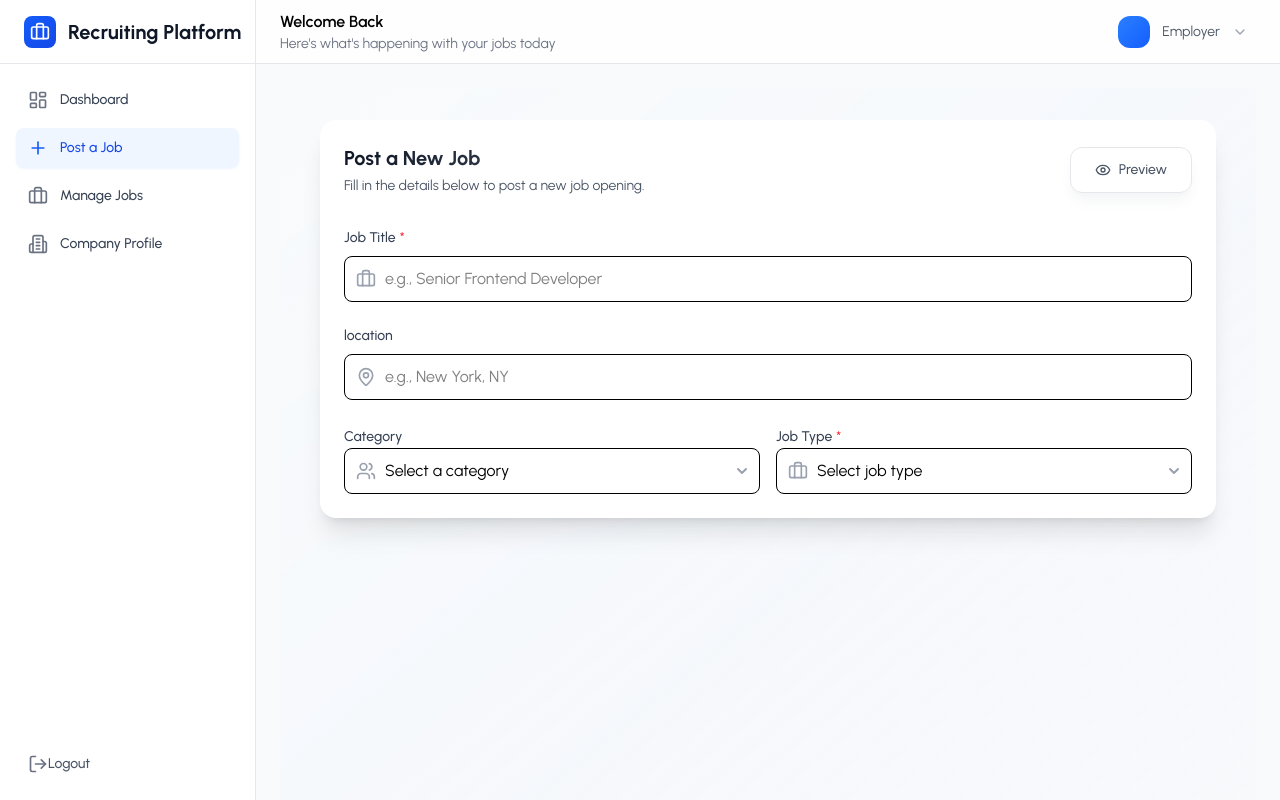
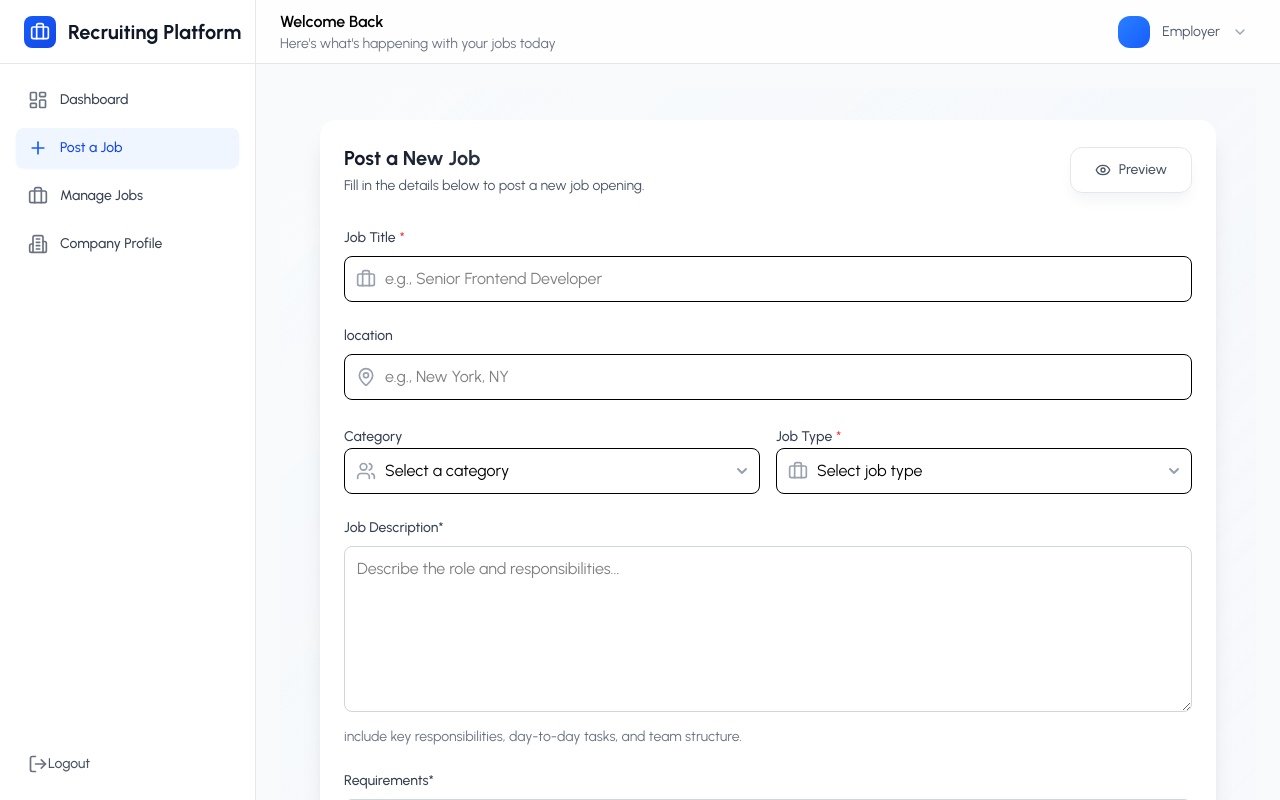
Before and after one commit to SamilMoret/Recruiting-Platform, a React (Vite) app in the folder client/: page /post-job in a window 1280 px wide. Built offline with nearby package versions, Linux system fonts and the light colour scheme.

Commit message:
requirements and job description added

```diff
--- /dev/null
+++ b/client/src/components/Input/TextAreaField.jsx
@@ -0,0 +1,50 @@
+import { AlertCircle } from "lucide-react"
+
+const TextAreaField = ({
+    label,
+    id,
+    placeholder,
+    value,
+    onChange,
+    error,
+    helperText,
+    required = false,
+    disabled = false,
+    rows = 6,
+    ...props
+
+}) => {
+  return (
+    <div className="space-y-2">
+        <label htmlFor={id} className=" block text-sm font-medium text-gray-700">
+            {label}
+            {required && <span className="">*</span>}
+        </label>
+        <textarea
+            id={id}
+            placeholder={placeholder}
+            value={value}
+            onChange={onChange}
+            rows={rows}
+            disabled={disabled}
+            className={`w-full px-3 py-2.5 border rounded-lg text-base transition-colors duration-200 resize-y disabled:bg-gray-50 disabled:text-gray-500${
+              error ? " border-red-300 focus:border-red-500 focus:ring-red-500"
+              : " border-gray-300 focus:border-blue-500 focus:ring-opacity-20"
+            } focus:outline-none focus:ring-2 focus:ring-opacity-20"
+            `}style={{ minHeight: "150px" }}
+            {...props}
+        />
+        {error && (
+            <div className="flex items-center text-sm text-red-600 space-x-1">
+                <AlertCircle className=" h-4 w-4" />
+                <span className="">{error}</span>
+            </div>
+        )}
+            {helperText && ! error && (
+              <p className="text-sm text-gray-500">{helperText}</p>
+            )}
+    </div>
+  )
+}
+
+export default TextAreaField
--- a/client/src/pages/Employer/JobPostingForm.jsx
+++ b/client/src/pages/Employer/JobPostingForm.jsx
@@ -16,6 +16,7 @@ import { CATEGORIES, JOB_TYPES } from '../../utils/data';
 import toast from 'react-hot-toast';
 import InputField from '../../components/Input/InputField';
 import SelectField from '../../components/Input/SelectField';
+import TextAreaField from '../../components/Input/TextAreaField';
 
 function JobPostingForm() {
 
@@ -149,6 +150,27 @@ function JobPostingForm() {
                           icon={Briefcase}
                          />
                       </div>
+                      {/* Description */}
+                      <TextAreaField
+                        label="Job Description"
+                        id="description"
+                        placeholder="Describe the role and responsibilities..."
+                        value={formData.description}
+                        onChange={(e) => handleInputChange('description', e.target.value)}
+                        error={errors.description}
+                        helperText="include key responsibilities, day-to-day tasks, and team structure."
+                        required
+                      />
+                      {/* Requirements */}
+                      <TextAreaField
+                        label="Requirements"
+                        id="requirements"
+                        placeholder="List the required skills and qualifications..."
+                        value={formData.requirements}
+                        onChange={(e) => handleInputChange('requirements', e.target.value)}
+                        error={errors.requirements}
+                        helperText="Include necessary skills, experience, and educational background."
+                        required />
                   </div>
                 </div>
               </div>
```
